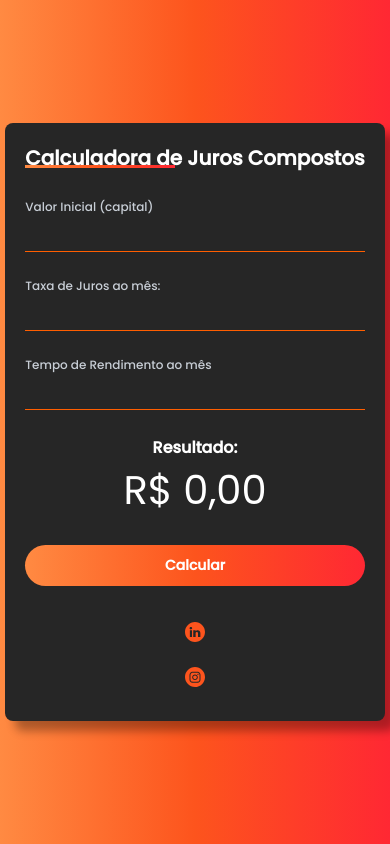
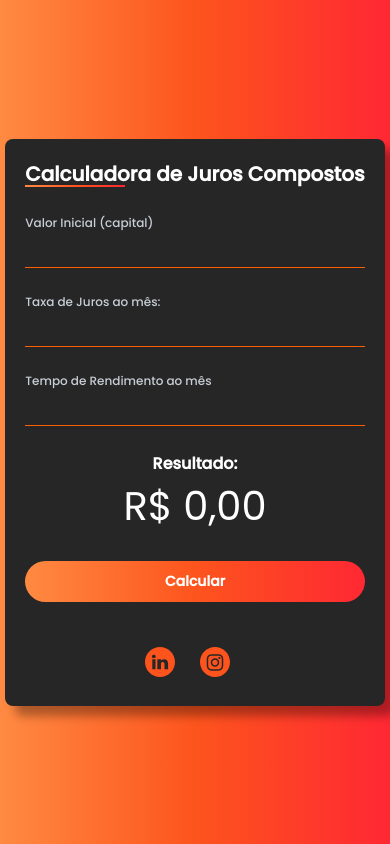
Before and after one commit to ErickTrajano/Calculadora-de-juros-compostos, a plain HTML site: page index.html in a window 390 px wide. Drawn offline with Linux system fonts and the light colour scheme.

Commit message:
tornando mais responsivo

```diff
--- a/assents/css/style.css
+++ b/assents/css/style.css
@@ -46,10 +46,10 @@
 #calculator h2::before{
     position: absolute;
     content: '';
-    height: 3px;
-    width: 150px;
+    height: 2px;
+    width: 100px;
     background: var(--linear-gradient); /* Utilizando a variável do gradiente linear */
-    bottom: 5px;
+    bottom: 2px;
 }
 
 /* Configurando o container dos inputs */
@@ -159,21 +159,11 @@
 
     .input-field input {
       font-size: 16px; /* Reduzindo o tamanho do input para telas menores */
+      width: 100%; /* Fazendo o input ocupar toda a largura disponível */
     }
 
     #calculate {
       font-size: 14px; /* Reduzindo o tamanho do botão para telas menores */
     }
 
-    #social-media {
-      flex-direction: column; /* Mudando a direção do flex para telas menores */
-      gap: 10px;
-      margin-top: 10px; /* Reduzindo a margem superior para telas menores */
-    }
-
-    #social-media img {
-      height: 20px; /* Reduzindo o tamanho das imagens para telas menores */
-      margin-right: 0;
-      margin-bottom: 5px; /* Adicionando margem inferior para as imagens para telas menores */
-    }
   }
--- a/index.html
+++ b/index.html
@@ -4,6 +4,7 @@
     <meta charset="UTF-8">
     <meta http-equiv="X-UA-Compatible" content="IE=edge">
     <meta name="viewport" content="width=device-width, initial-scale=1.0">
+    <link rel="icon" href="/assents/logos/favicon.svg" type="image/x-icon">
 
     <link rel="stylesheet" href="assents/css/style.css">
 
```
Also changed, not shown: assents/logos/favicon.svg (added).
